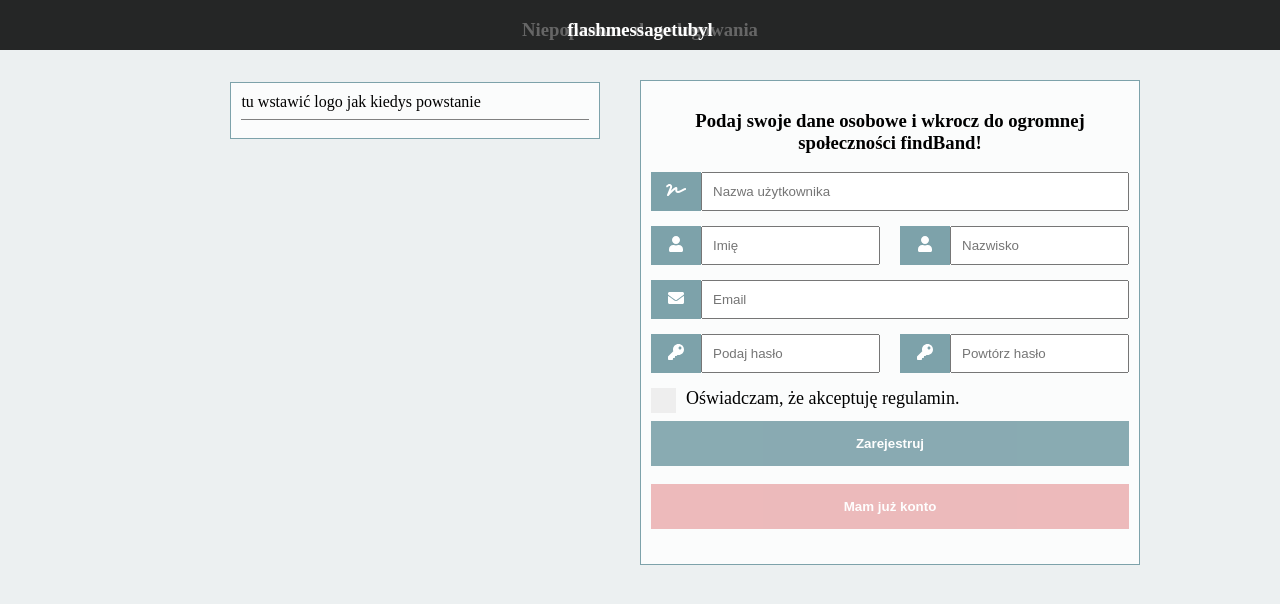
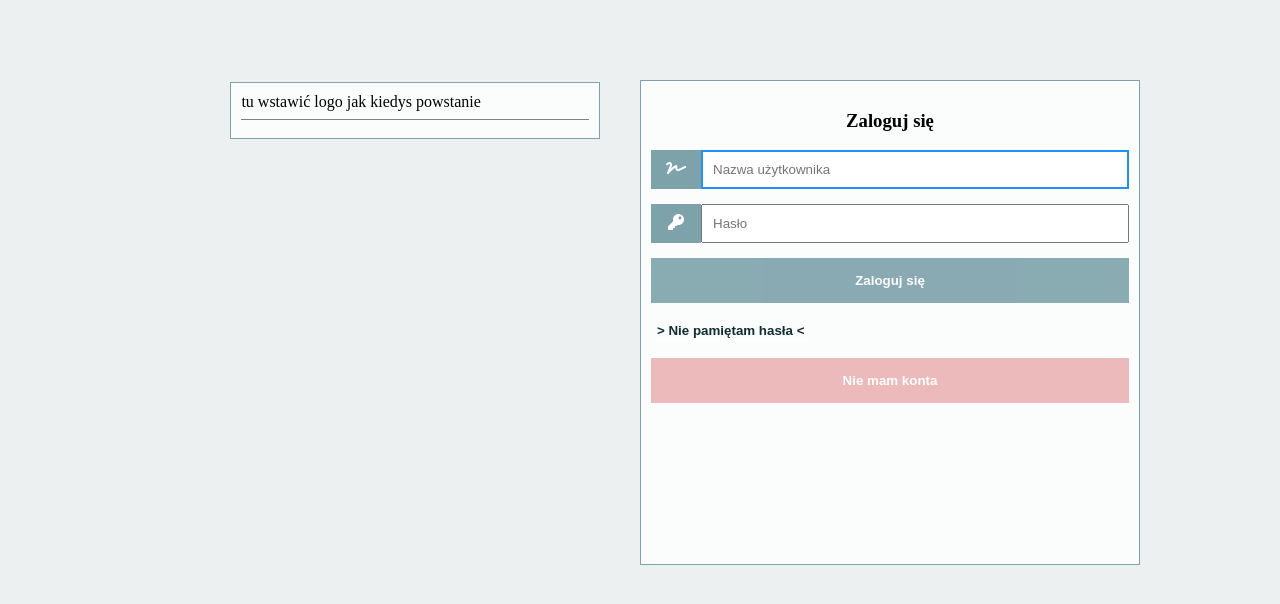
Before and after one commit to FilipMatuszczak/FindBand, a Symfony app: template templates/index.html.twig in a window 1280 px wide. Shown: the top 604 px of the page. Run offline with Twig, Linux system fonts and the light colour scheme; the template is opened without the code that fills it, so the values that code supplies are empty; some libraries are stand-ins or nearby versions.

Commit message:
changed index

```diff
--- a/public/web/scripts/main.js
+++ b/public/web/scripts/main.js
@@ -18,7 +18,9 @@ $.fn.donetyping = function(callback){
     }
 }
 })(jQuery);
-    $('#tabLogin').hide();
+    $('#tabReg').hide();
+
+/*
     //////Function for checking if username is available
   $('#username').donetyping(function(callback)
                        {
@@ -70,7 +72,7 @@ request.send()
     });
 
 
-
+  */
     ////////function for submiting form
 
     $('#register-form').click(function() {
@@ -89,16 +91,17 @@ request.send()
 
     ///////////
 
+    $("#prevBtn").on("click", function () {
+        event.preventDefault();
+        console.log("saa");
+        $('#tabLogin').slideUp();
+        $('#tabReg').slideDown();
+    });
+
     $("#nextBtn").on("click", function () {
         event.preventDefault();
         $('#tabReg').slideUp();
         $('#tabLogin').slideDown();
-    });
-
-    $("#prevBtn").on("click", function () {
-        event.preventDefault();
-        $('#tabLogin').slideUp();
-        $('#tabReg').slideDown();
     });
 
     $("#Pswdrem").on("click", function () {
--- a/public/web/styles/index.css
+++ b/public/web/styles/index.css
@@ -193,11 +193,13 @@ h3{text-align: center;}
     width: 50%;
     margin-left: 20%;}
 .error{
+    float:left;
     display: block;
     position:absolute;
     top:0px;
-    width:100%;
+    width:101%;
     height:50px;
+    margin-left: -51%;
     box-sizing:border-box;
     color:white;
     text-align:center;
--- a/templates/index.html.twig
+++ b/templates/index.html.twig
@@ -98,7 +98,7 @@
             <br> <br>
 
 
-                <button id="nextBtn" class="btn cancels">Mam już konto</button>
+                <button id="nextBtn" class="btn cancels">Anuluj</button>
                     </form>
                 </div>
             </div>
@@ -108,7 +108,8 @@
             <form action="{{ path('app_login') }}" method="post">
 
                 {% if error %}
-                    <div class="alert alert-danger">{{ error.messageKey|trans(error.messageData, 'security') }}</div>
+
+                    <div class="error"><h3>{{ error.messageKey|trans(error.messageData, 'security') }}</h3></div>
                 {% endif %}
 
             <div id="tabLogin"><h3>Zaloguj się</h3>
@@ -132,7 +133,7 @@
                 </button>
                  <br> <br>
 
-                <button class="btn cancels" id="prevBtn">Anuluj</button>
+                <button class="btn cancels" id="prevBtn">Nie mam konta</button>
             </div>
             </form>
 
@@ -157,10 +158,10 @@
 
         </div></div>
 
-                <div class="error"><h3>Niepoprawne dane logowania</h3></div>
 
 
-                <div class="error"><h3> flashmessagetubyl </h3></div>
+
+
 
 </div>
 
```
